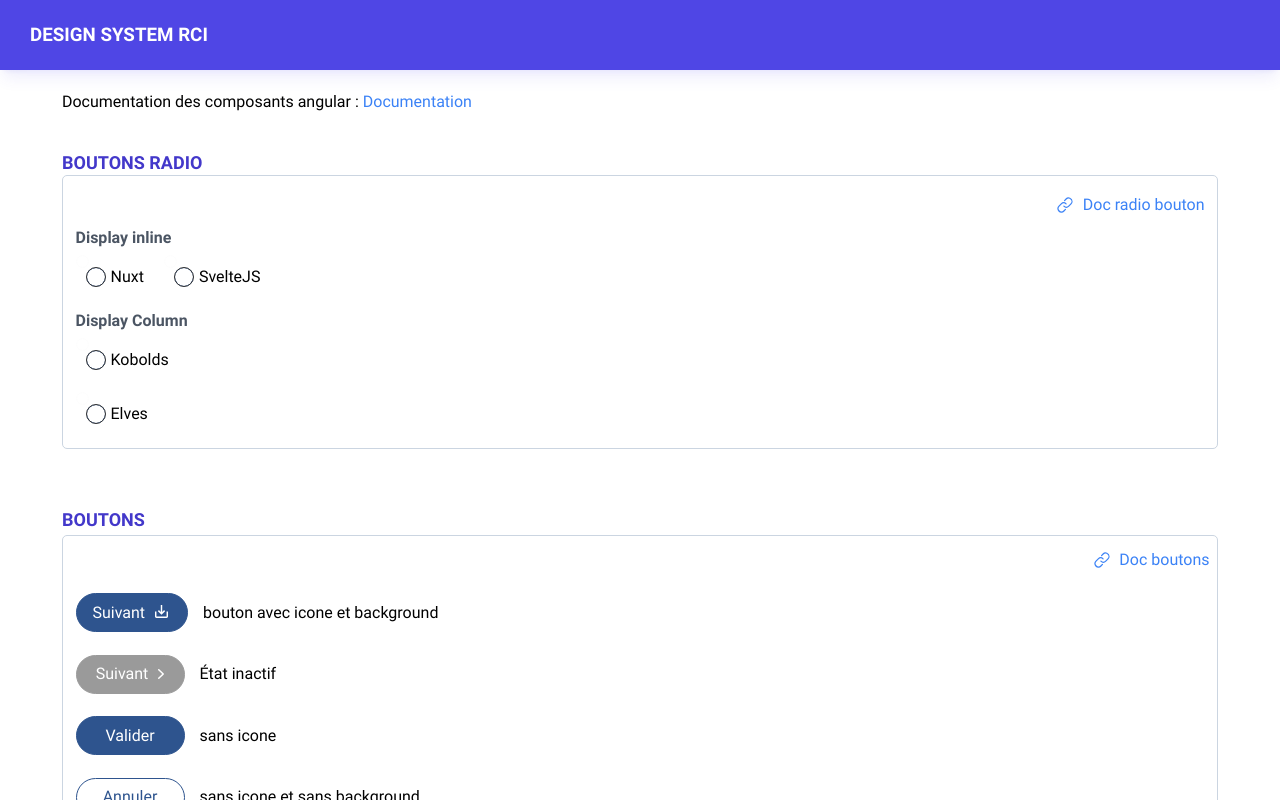
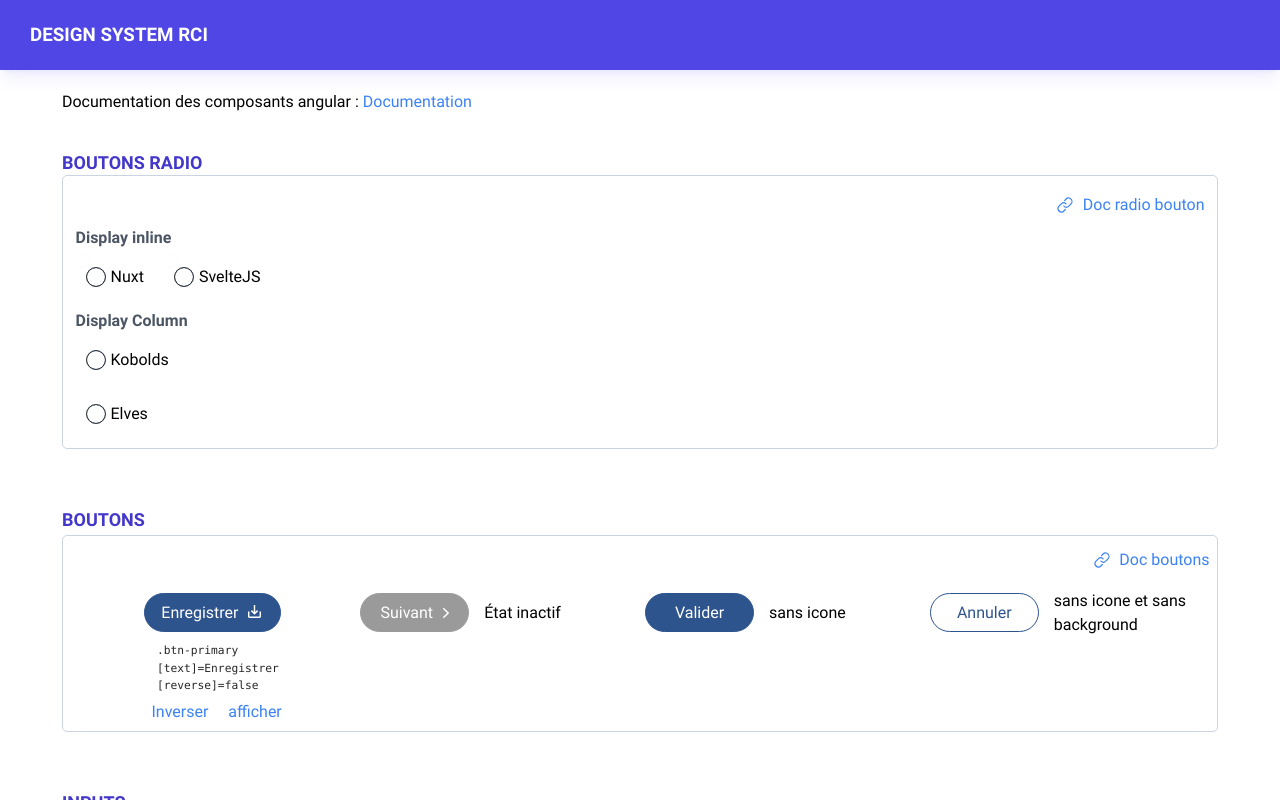
Before and after one commit to elixian/ds-pro, an Angular app: page / in a window 1280 px wide. Shown: the top 800 px of the page. Built offline with nearby package versions, Linux system fonts and the light colour scheme.

Commit message:
ajout  interactivité pour les boutons

```diff
--- a/src/app/app.component.html
+++ b/src/app/app.component.html
@@ -45,34 +45,45 @@
   <h1 class="text-indigo-700  mb-2 mt-5 ">Boutons</h1>
   <div class="p-3 border border-slate-300 rounded-lg flex flex-col align-middle gap-5 mb-24">
     <a href="/doc/components/ButtonsComponent.html"
-      class="flex items-center justify-end text-blue-500 hover:text-blue-700"><svg xmlns="http://www.w3.org/2000/svg"
-        xmlns:xlink="http://www.w3.org/1999/xlink" aria-hidden="true" role="img" class="w-8 mr-3" width="32" height="32"
-        preserveAspectRatio="xMidYMid meet" viewBox="0 0 256 256">
+      class="flex items-center justify-end text-blue-500 hover:text-blue-700 basis-full"><svg
+        xmlns="http://www.w3.org/2000/svg" xmlns:xlink="http://www.w3.org/1999/xlink" aria-hidden="true" role="img"
+        class="w-8 mr-3" width="32" height="32" preserveAspectRatio="xMidYMid meet" viewBox="0 0 256 256">
         <path fill="currentColor"
           d="M225.3 82.7a51.8 51.8 0 0 1-15.3 36.8l-28.3 28.3a52 52 0 0 1-73.5 0a8 8 0 1 1 11.3-11.3a36.1 36.1 0 0 0 50.9 0l28.3-28.3a36 36 0 1 0-50.9-50.9L128 77.1a8 8 0 0 1-11.3-11.3L136.5 46a52.1 52.1 0 0 1 88.8 36.7ZM128 178.9l-19.8 19.8a36 36 0 0 1-50.9-50.9l28.3-28.3a36.1 36.1 0 0 1 50.9 0a8 8 0 0 0 11.3-11.3a52 52 0 0 0-73.5 0L46 136.5a52 52 0 1 0 73.5 73.5l19.8-19.8a8 8 0 0 0-11.3-11.3Z">
         </path>
       </svg> <span>
         Doc boutons
       </span></a>
-    <div class="flex items-center">
-      <app-buttons class="btn-primary" [text]="'Suivant'" >
-        <app-icones icone [nameIcone]="'save'"></app-icones>
+    <div class="flex items-start">
+      <div class="flex flex-col items-center basis-1/4 ">
+        <app-buttons class="btn-primary" [text]="'Enregistrer'" [reverse]="getIsReverse(primaryBtn)" #primaryBtn>
+          <app-icones [ngStyle]="{'display':getHasIcone(icoBtn)?'none':'inherit'}" icone [nameIcone]="'save'"
+            [hidden]="true" #icoBtn></app-icones>
         </app-buttons>
-      <p class="ml-4">bouton avec icone et background</p>
+
+        <code class="ml-4 flex flex-col text-zinc-800  p-2 text-lg \"><span>.btn-primary</span> <span>[text]={{primaryBtn.text}}</span>
+          <span>[reverse]={{primaryBtn.reverse}}</span></code>
+        <div class="flex gap-5">
+          <span class="ml-3 text-blue-500 hover:text-blue-700 cursor-pointer"
+            (click)="toggleReverse(primaryBtn)">Inverser</span>
+          <span class="ml-3 text-blue-500 hover:text-blue-700 cursor-pointer"
+            (click)="toggleHasIcone(icoBtn)">{{getHasIcone(icoBtn)?'caher':'afficher'}}</span>
         </div>
-    <div class="flex items-center ">
-      <app-buttons class="btn-primary" [text]="'Suivant'" [isDisabled]="true" [ico]="true">
+      </div>
+      <div class="flex items-center basis-1/4">
+        <app-buttons class="btn-primary" [text]="'Suivant'" [isDisabled]="true" [reverse]="false">
           <app-icones icone [nameIcone]="'arrow-right'"></app-icones>
         </app-buttons>
         <p class="ml-4">État inactif</p>
       </div>
-    <div class="flex items-center">
+      <div class="flex items-center basis-1/4">
         <app-buttons class="btn-primary" [text]="'Valider'"></app-buttons>
         <p class="ml-4">sans icone</p>
       </div>
-    <div class="flex items-center">
+      <div class="flex items-center basis-1/4">
         <app-buttons class="" [text]="'Annuler'"></app-buttons>
         <p class="ml-4">sans icone et sans background</p>
+      </div>
     </div>
   </div>
 
@@ -96,7 +107,7 @@
     </div>
     <div class="flex items-center gap-11">
       <label for="">Saisie texte</label>
-      <app-input class="w-44 block" ></app-input>
+      <app-input class="w-44 block"></app-input>
     </div>
     <div class="flex items-center gap-5">
       <label for="">Mot de passe</label>
--- a/src/app/app.component.ts
+++ b/src/app/app.component.ts
@@ -1,3 +1,4 @@
+import { ButtonsComponent } from './components/buttons/buttons.component';
 import { Component } from '@angular/core';
 
 /**
@@ -10,6 +11,23 @@ import { Component } from '@angular/core';
 })
 export class AppComponent {
   title = 'ds-RCI';
+  private hasIcone:boolean = false;
 
+  log(v:any){
+    console.log(v)
+  }
+  toggleHasIcone(elem:any){
+    elem.hidden = !elem.hidden;
+  }
+  getHasIcone(elem:any):boolean{
+    return elem.hidden;
+  }
+
+  toggleReverse(elem:ButtonsComponent){
+    elem.reverse = !elem.reverse;
+  }
+  getIsReverse(elem:ButtonsComponent):boolean{
+    return elem.reverse;
+  }
 
 }
--- a/src/app/components/buttons/buttons.component.html
+++ b/src/app/components/buttons/buttons.component.html
@@ -1,4 +1,4 @@
-<button class="btn btn-theme" [disabled]="isDisabled">
+<button [ngClass]=" {'reverse':reverse,'btn btn-theme':true}" [disabled]="isDisabled">
   <span class="btn-text">{{text}}</span>
   <ng-content select="[icone]"></ng-content>
 </button>
--- a/src/app/components/buttons/buttons.component.scss
+++ b/src/app/components/buttons/buttons.component.scss
@@ -1,5 +1,6 @@
 .btn {
     display: flex;
+    gap: 10px;
     justify-content: center;
     height: 39px;
     flex-wrap: nowrap;
@@ -18,6 +19,10 @@
         background-color: var(--c-grey-500);
         opacity: .8;
     }
+
+    &.reverse{
+        flex-direction: row-reverse;
+    }
 }
 
 :host-context(.btn-primary) .btn-theme {
--- a/src/app/components/buttons/buttons.component.ts
+++ b/src/app/components/buttons/buttons.component.ts
@@ -29,21 +29,20 @@ export class ButtonsComponent implements OnInit {
  */
 @Input() text:string = "default text";
 /**
- * Display arrow icon. Example usage:
+ * reverse l affichage label et icone . Example usage:
  *
  * default (false)
  * @example
  * <app-buttons class="btn-primary"
  *      [text]="'Suivant'"
- *      [ico]="true">
+ *      [reverse]="true">
  * </app-buttons>
  */
-@Input() ico:boolean = false;
+@Input() reverse:boolean = false;
+
+  constructor() { }
+  ngOnInit(): void {
+  }
 
 
-
-  constructor() { }
-
-  ngOnInit(): void {
-  }
 }
--- a/src/app/components/icones/icones.component.scss
+++ b/src/app/components/icones/icones.component.scss
@@ -1,5 +1,5 @@
 svg{
-    margin-left:10px;
+    // margin-left:10px;
  > *{
     fill: white;
  }
@@ -15,6 +15,8 @@ svg{
 &.arrow-left{
     width: 6px;
     height: 10px;
+    // margin-right:10px;
+    // margin-left:0px;
     transform: rotateZ(180deg);
 }
 &.arrow-down{
```
Also changed, not shown: 1 other file (tests, documents, lock files or other folders). Lines whose indentation alone changed are shown as unchanged.
